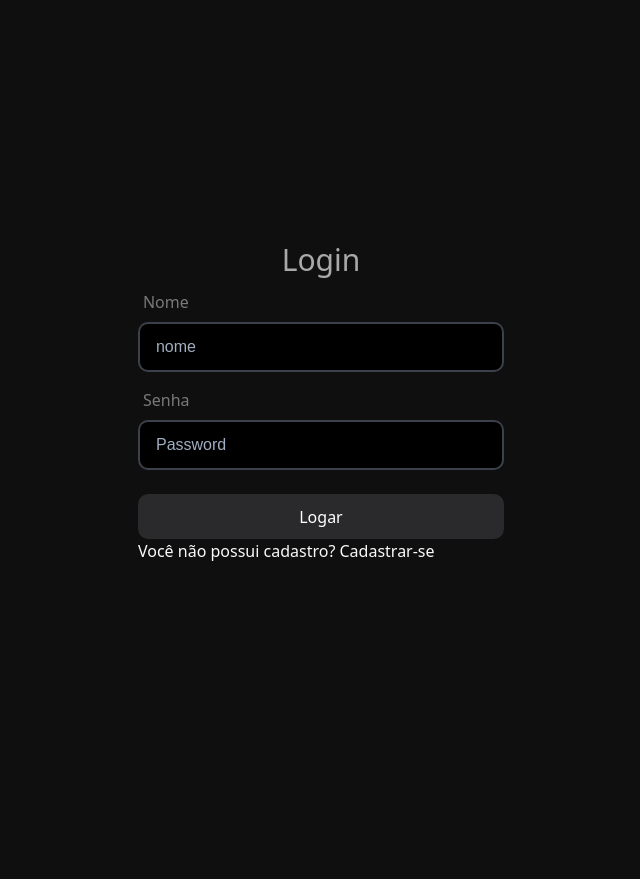
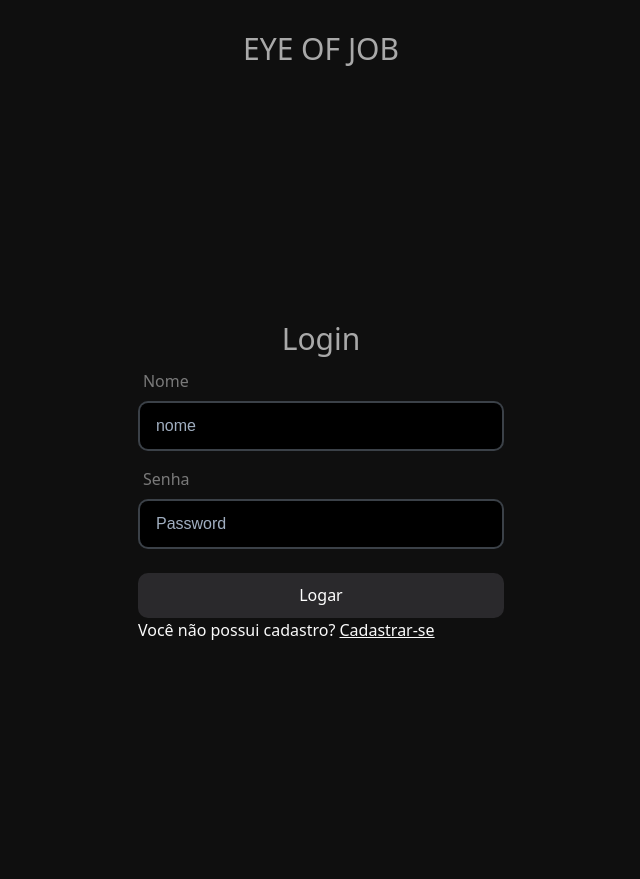
Before and after one commit to AndG087/Projeto-de-FDS, a Django app: page /login/ in a window 1280 px wide. Shown: the whole page, without its empty margins (319-959 px from the left). Before the commit the page ends 561 px from the top, so only its background shows below. Run offline with Django 5.2, Linux system fonts and the light colour scheme; parts of the project's set-up code (start-up, migrations or seed data) failed here and were passed over; some libraries are stand-ins or nearby versions.

Commit message:
Algumas alterações na aparencia do login e cadastro

```diff
--- a/home/static/login.css
+++ b/home/static/login2.css
@@ -3,7 +3,15 @@
     --invalid: hsl(10 80% 40%);
     --input: hsl(0 0% 0%);
   }
-  body {
+
+  body{
+    font-weight: 100;
+    background-color: hsl(0 0% 6%);
+    color: hsl(0 0% 98%);
+  }
+
+
+  .form_login {
     min-height: 100vh;
     display: flex;
     align-items: center;
@@ -93,3 +101,13 @@
     font-size: 30px;
     color: #a9a9a9;
   }
+
+  #nome_logo{
+    font-weight: 400;
+    padding-top: 2%;
+  }
+
+  a {
+    text-decoration: underline;
+    text-decoration-thickness: 1px; /* Espessura do sublinhado */
+}
--- a/home/templates/login.html
+++ b/home/templates/login.html
@@ -12,9 +12,14 @@
       rel="stylesheet"
       href="https://cdnjs.cloudflare.com/ajax/libs/tailwindcss/1.0.2/tailwind.min.css"
     />
-    <link rel="stylesheet" href="{% static 'login.css' %}" />
+    <link rel="stylesheet" href="{% static 'login2.css' %}" />
   </head>
   <body>
+
+
+    <h1 id = "nome_logo">EYE OF JOB</h1>
+
+    <div class = "form_login">
     <form action="{% url 'login' %}" method="POST">{% csrf_token%}
       <h1>Login</h1>
       <div class="form-group">
@@ -27,5 +32,8 @@
         <p>Você não possui cadastro? <a href="{% url 'signup' %}">Cadastrar-se</a></p>
       </div>
     </form>
+  </div>
+
+
   </body>
 </html>
```
Also changed, not shown: home/templates/signup.html (+9 -1 lines), db.sqlite3.
